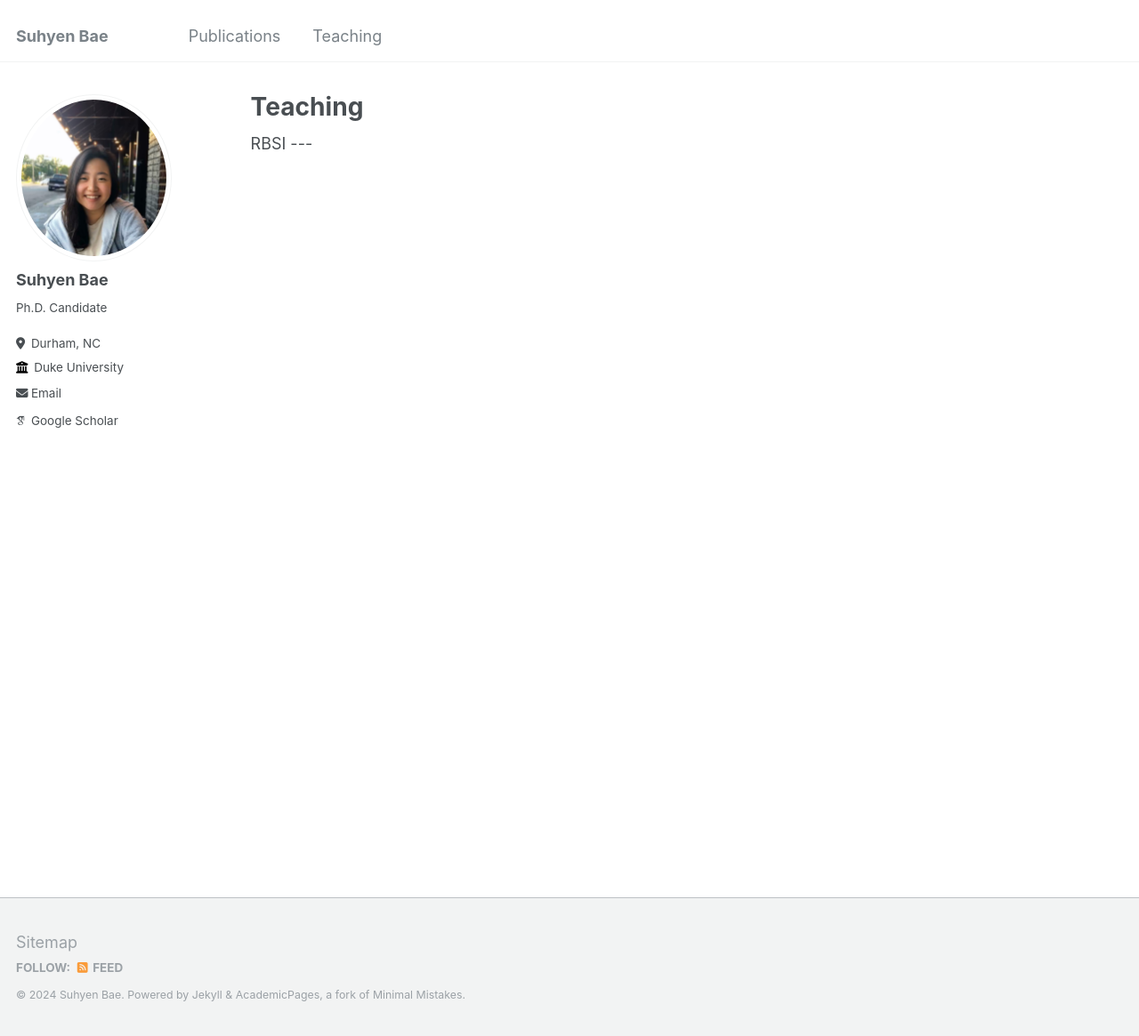
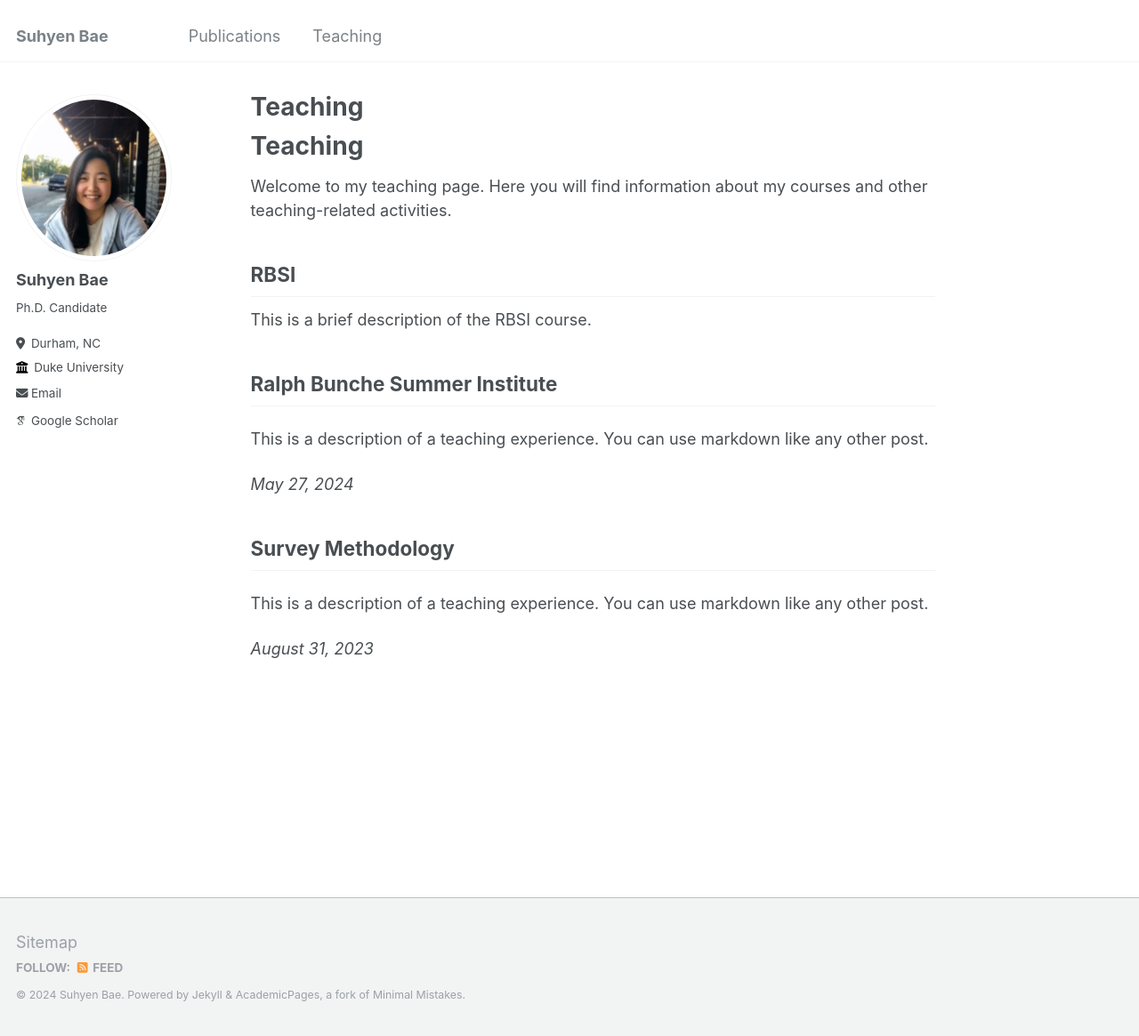
Before and after one commit to suhyenbae/suhyenbae.github.io, a Jekyll site: the page built from _pages/teaching.html, in a window 1280 px wide and 1165 px high. Shown: the whole window at 89% size. Built offline with Jekyll 4.4.1, drawn with Linux system fonts in a browser that asks for light colours; some web fonts are replaced.

Commit message:
Update teaching.html

```diff
--- a/_pages/teaching.html
+++ b/_pages/teaching.html
@@ -2,10 +2,20 @@
 permalink: /teaching/
 title: "Teaching"
 author_profile: true
-redirect_from:
-  - /about/
-  - /about.html
 ---
 
-RBSI
----
+<h1>{{ page.title }}</h1>
+<p>Welcome to my teaching page. Here you will find information about my courses and other teaching-related activities.</p>
+
+<!-- Example content, replace with your own -->
+<h2>RBSI</h2>
+<p>This is a brief description of the RBSI course.</p>
+
+<!-- Loop through the teaching items and display them -->
+{% for post in site.teaching reversed %}
+  <div class="teaching-item">
+    <h2>{{ post.title }}</h2>
+    <p>{{ post.excerpt }}</p>
+    <p><em>{{ post.date | date: "%B %d, %Y" }}</em></p>
+  </div>
+{% endfor %}
```
